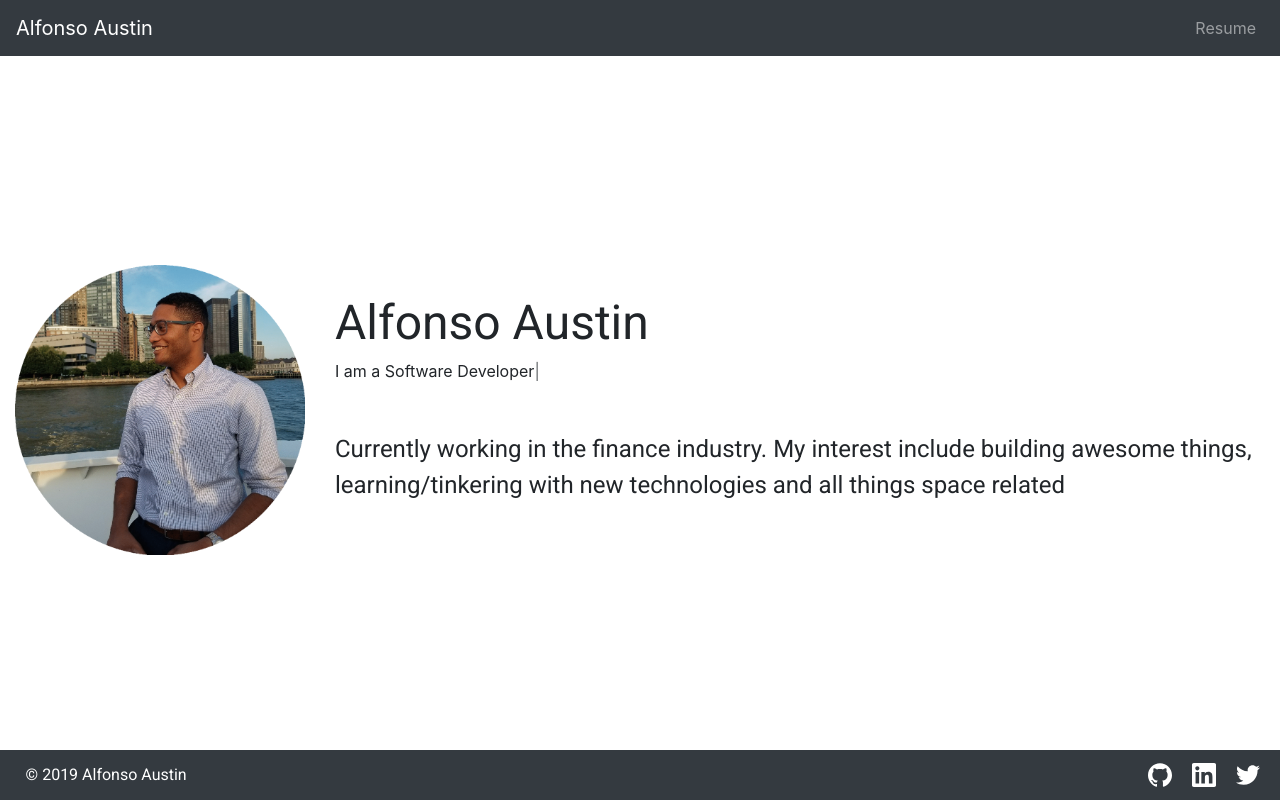
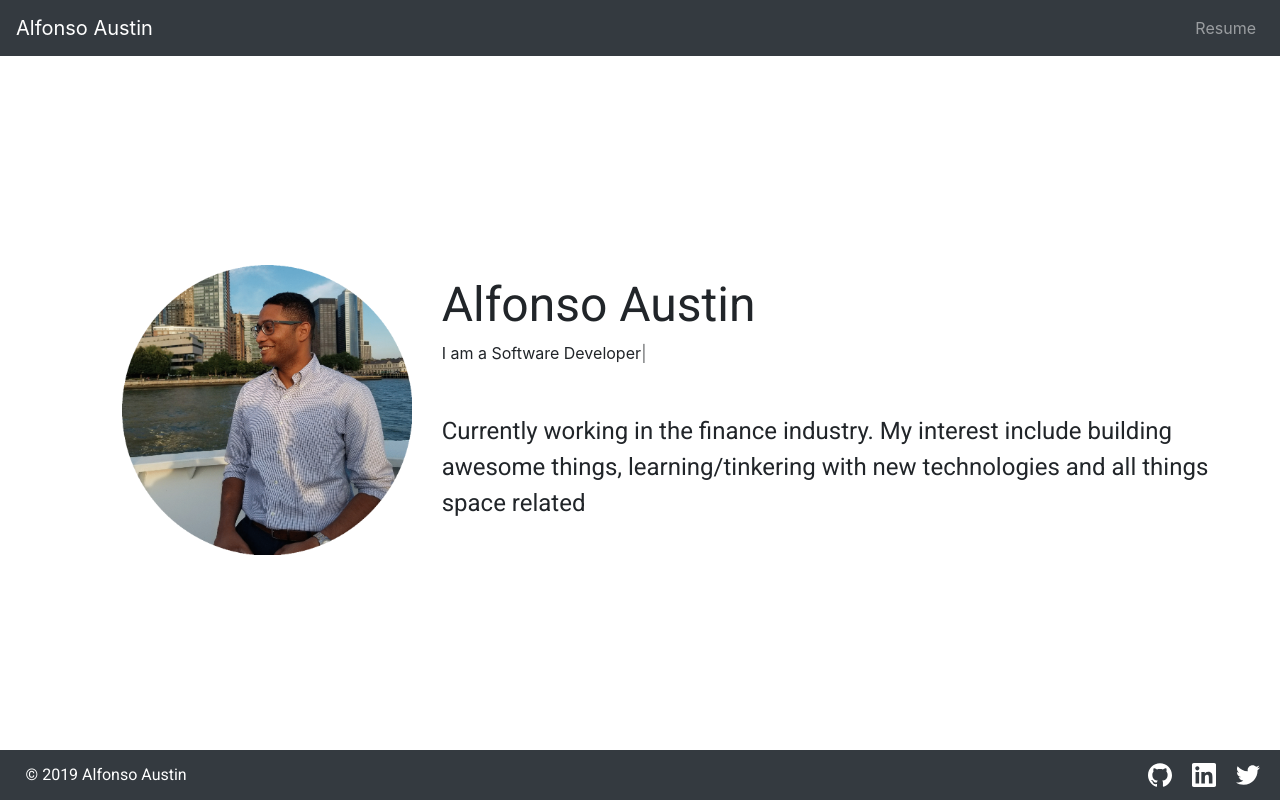
Before and after one commit to alfonsoar/alfonsoar.github.io, a React (Create React App) app: page / in a window 1280 px wide. Built offline with nearby package versions, Linux system fonts and the light colour scheme.

Commit message:
bump pic to right

```diff
--- a/src/pages/about/About.tsx
+++ b/src/pages/about/About.tsx
@@ -8,12 +8,12 @@ const AboutPage: React.FC = () => {
     return (
       <Container className="container-body">
         <Row>
-          <Col className="align-self-center" >
+          <Col className="align-self-center" sm={{size: 3, offset: 1}}>
             <div>
               <img src={ProfileImage} alt="Logo" className="profileImage img-fluid mx-auto d-block" />
             </div>
           </Col>
-          <Col className="align-self-center" sm={{size: 9}}>
+          <Col className="align-self-center" sm={{size: 8}}>
             <div className="container-title">
               <span className="container-title title">Alfonso Austin</span>
               <br />
```
Also changed, not shown: 1 other file (tests, documents, lock files or other folders).
